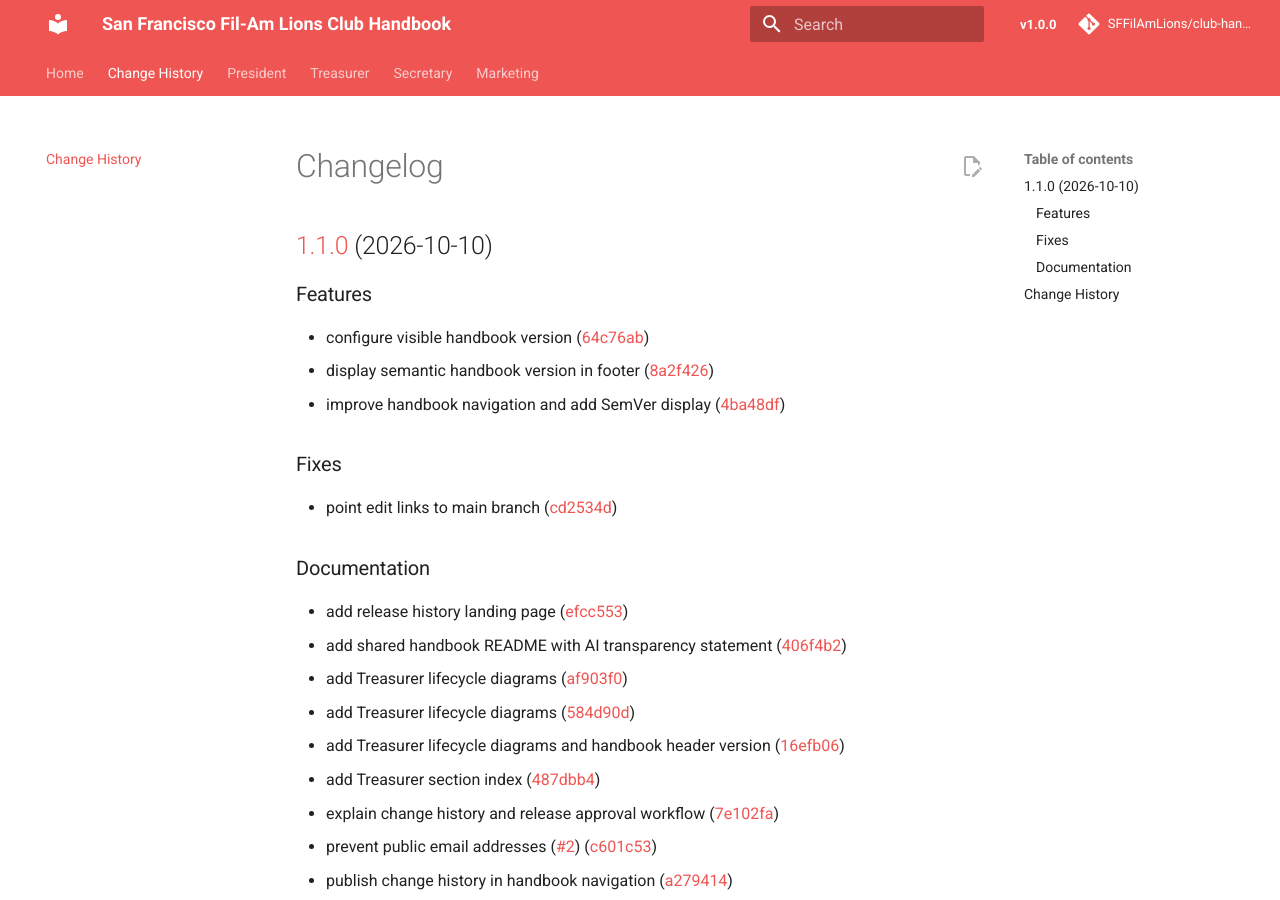
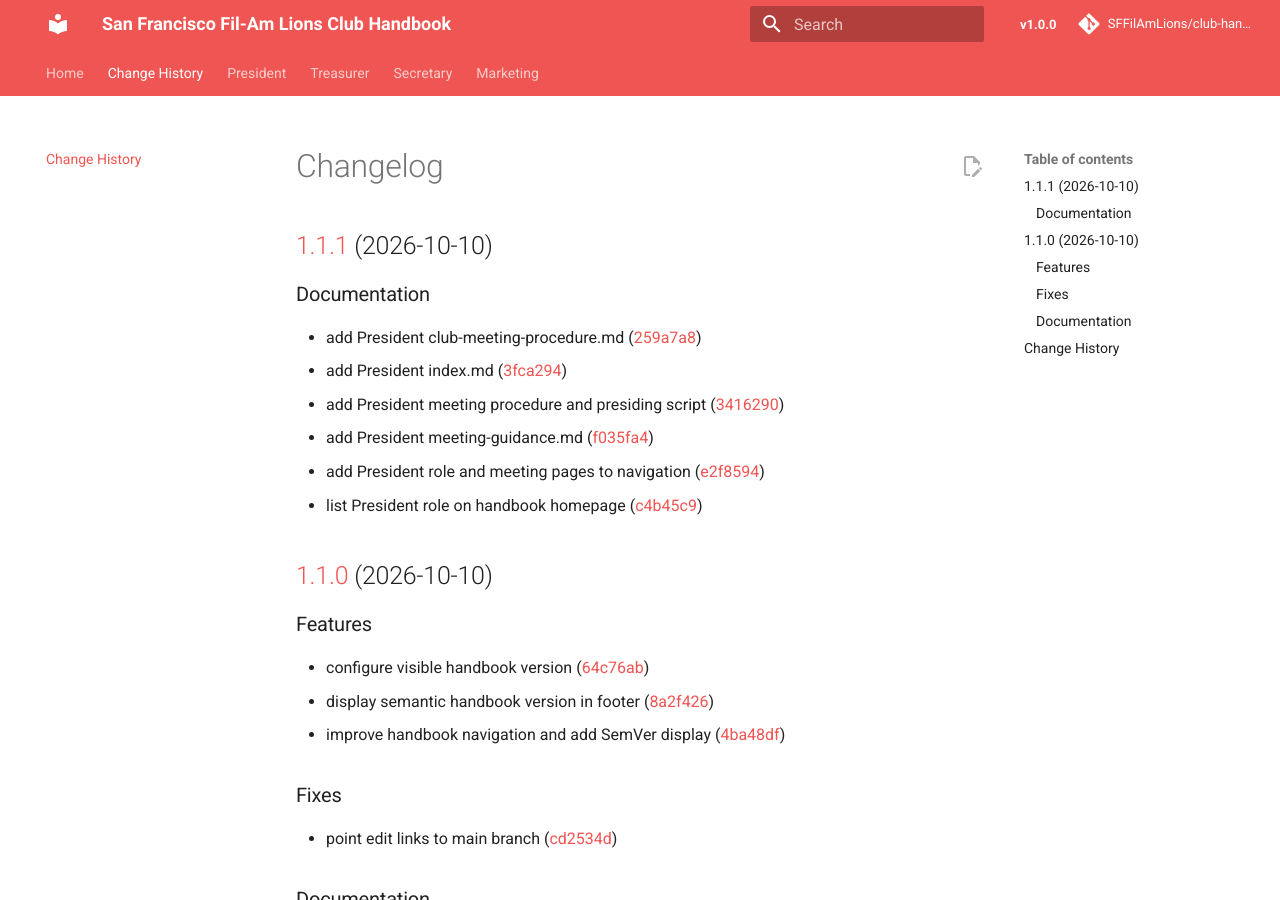
Before and after one commit to SFFilAmLions/club-handbook, an MkDocs documentation site: the page built from docs/CHANGELOG.md, in a window 1280 px wide and 900 px high. Built offline with MkDocs 1.6.1 and Material for MkDocs 9.7.7, drawn with Linux system fonts in a browser that asks for light colours; comment, search, counter and statistics services are not loaded.

Commit message:
chore(main): release 1.1.1

```diff
--- a/docs/CHANGELOG.md
+++ b/docs/CHANGELOG.md
@@ -1,4 +1,16 @@
 # Changelog
+
+## [1.1.1](https://github.com/SFFilAmLions/club-handbook/compare/v1.1.0...v1.1.1) (2026-10-10)
+
+
+### Documentation
+
+* add President club-meeting-procedure.md ([259a7a8](https://github.com/SFFilAmLions/club-handbook/commit/259a7a8fdbc5cdda12c9d173e5827a5b73df8306))
+* add President index.md ([3fca294](https://github.com/SFFilAmLions/club-handbook/commit/3fca2943174a2e393608dc37bc902a0e8b7c3805))
+* add President meeting procedure and presiding script ([3416290](https://github.com/SFFilAmLions/club-handbook/commit/3416290f28337683c1df8e068fa03da459a89e65))
+* add President meeting-guidance.md ([f035fa4](https://github.com/SFFilAmLions/club-handbook/commit/f035fa4b82205c165cb918ceb069e512ec133699))
+* add President role and meeting pages to navigation ([e2f8594](https://github.com/SFFilAmLions/club-handbook/commit/e2f859478867d459ac45191197e4f98397420f1b))
+* list President role on handbook homepage ([c4b45c9](https://github.com/SFFilAmLions/club-handbook/commit/c4b45c91eaf9512053022c314c537b2a30cac170))
 
 ## [1.1.0](https://github.com/SFFilAmLions/club-handbook/compare/v1.0.0...v1.1.0) (2026-10-10)
 
```
Also changed, not shown: .release-please-manifest.json.
